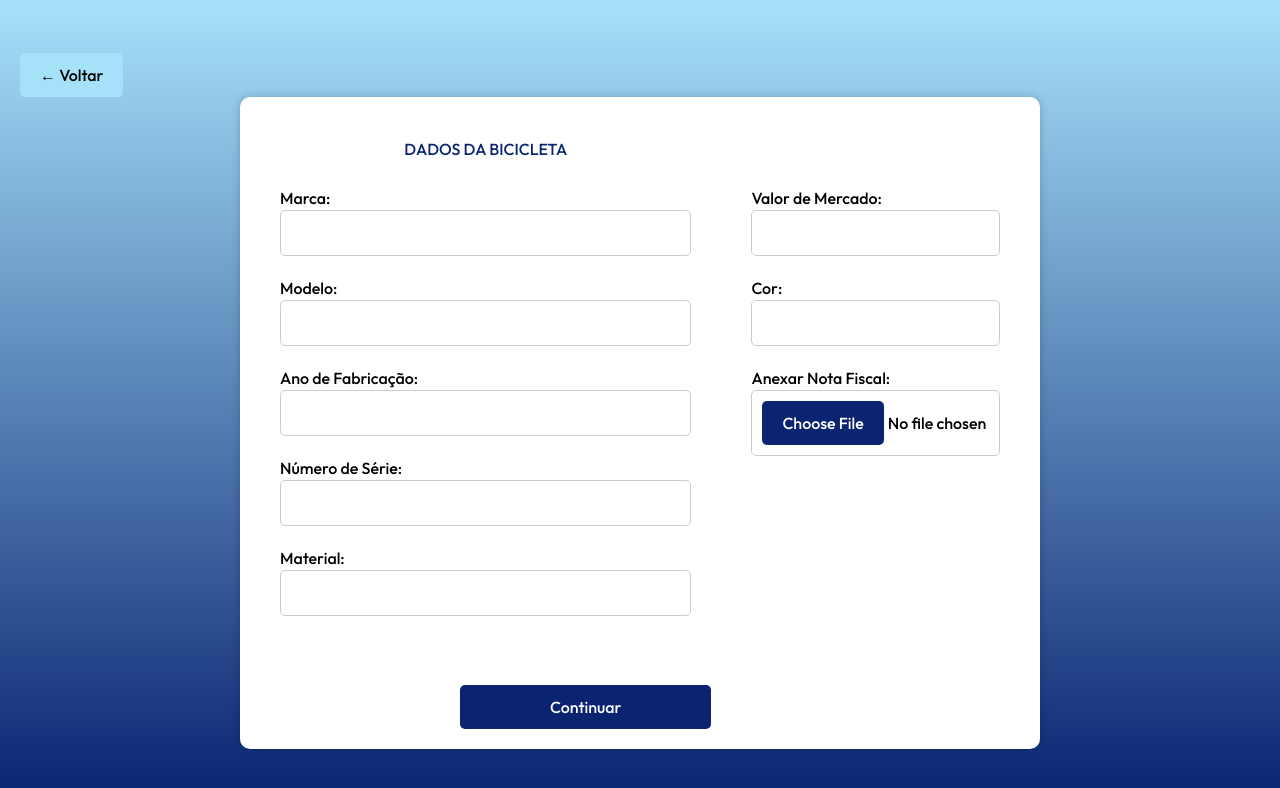
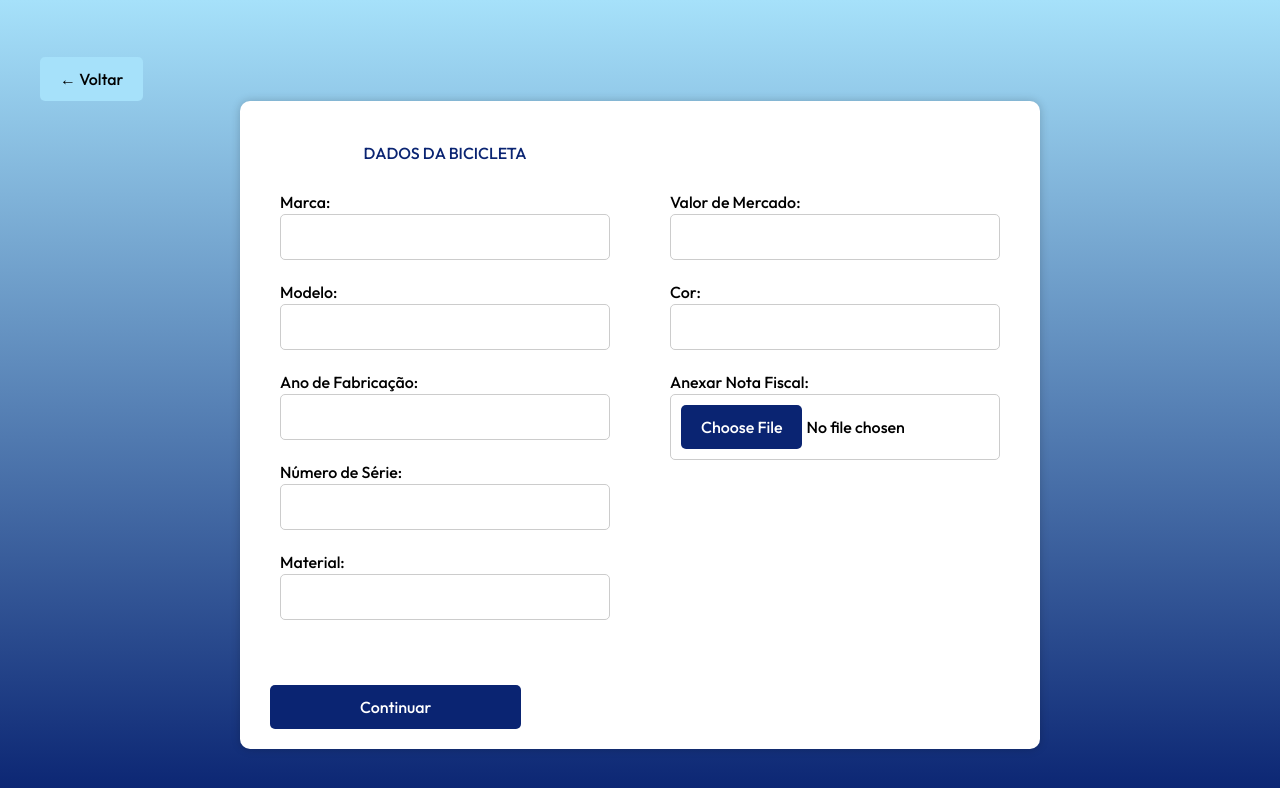
Before and after one commit to Rennan-Ferreira/cycle-Guard-Sprint4, a Next.js app: page /dadosBicicleta in a window 1280 px wide. Shown: the top 788 px of the page. Built offline with nearby package versions, Linux system fonts and the light colour scheme; a web font is replaced by a local one.

Commit message:
CSS da tela de dados da bicicleta

```diff
--- a/src/styles/dadosBicicleta.css
+++ b/src/styles/dadosBicicleta.css
@@ -28,6 +28,7 @@ body {
     justify-content: center;
     align-items: center;
     flex-direction: column;
+    padding: 20px;
 }
 
 .header {
@@ -85,13 +86,16 @@ button[type="submit"] {
     background-color: #0a2472;
     color: #fff;
     border: none;
-    margin-left: 200px;
+    margin-left: 10px;
     padding: 10px 90px;
     font-size: 16px;
     border-radius: 5px;
     cursor: pointer;
     text-decoration: none;
 
+}
+a{
+    width: 260px;
 }
 
 input[type="text"],
```
